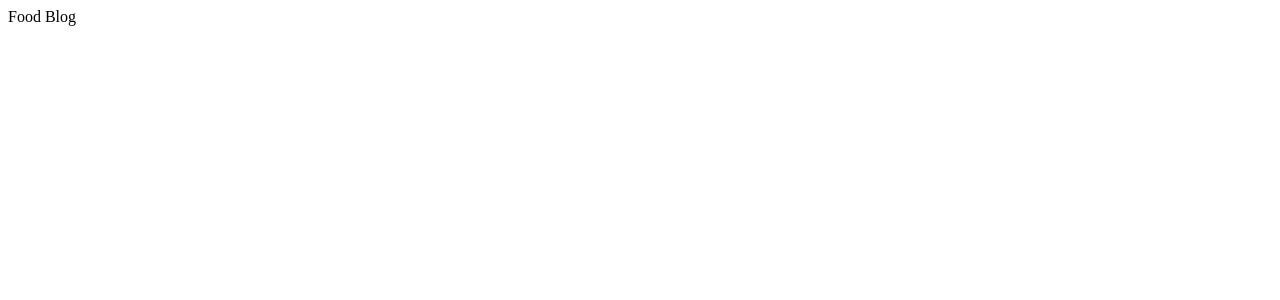
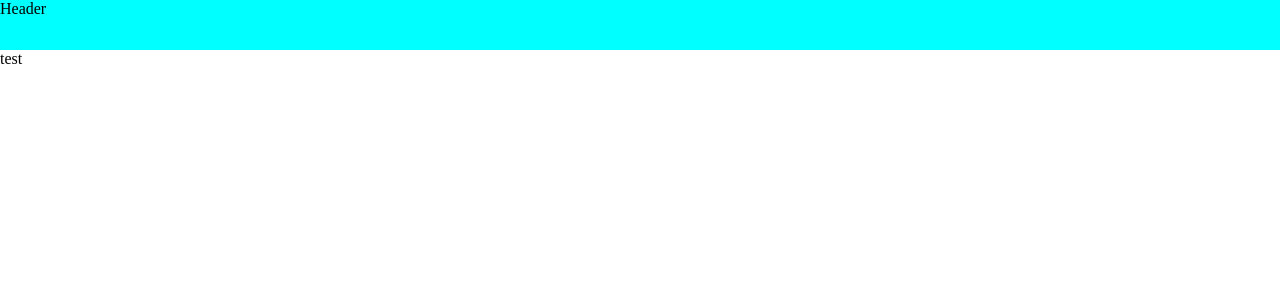
Before and after one commit to whitneyhessler14/food_blog, a React (Create React App) app: page / in a window 1280 px wide. Shown: the top 300 px of the page. Built offline with nearby package versions, Linux system fonts and the light colour scheme.

Commit message:
initial header component created

```diff
--- a/public/index.html
+++ b/public/index.html
@@ -8,10 +8,14 @@
       name="description"
       content="Web site created using create-react-app"
     />
-    <link rel="preconnect" href="https://fonts.googleapis.com">
-<link rel="preconnect" href="https://fonts.gstatic.com" crossorigin>
-<link href="https://fonts.googleapis.com/css2?family=Josefin+Slab:wght@100;200;300;400;500;600;700&family=Lora:ital,wght@1,400;1,500;1,600;1,700&display=swap" rel="stylesheet">
-    <title>Food Blog</title>
+    <link
+      href="https://fonts.googleapis.com/css2?family=Josefin+Slab:wght@100;200;300;400;500;600;700&family=Lora:ital,wght@1,400;1,500;1,600;1,700&display=swap" rel="stylesheet">
+    <style>
+      *{
+      margin: 0;
+      }
+    </style>
+      <title>Food Blog</title>
   </head>
   <body>
     <noscript>You need to enable JavaScript to run this app.</noscript>
--- a/src/App.js
+++ b/src/App.js
@@ -1,10 +1,11 @@
-
+import Header from "./components/header/Header";
 
 function App() {
   return (
-    <div className="App">
-      Food Blog
-    </div>
+    <>
+      <Header/>
+      <p>test</p>
+    </>
   );
 }
 
--- /dev/null
+++ b/src/components/header/Header.css
@@ -0,0 +1,7 @@
+.header{
+    width: 100%;
+    height: 50px;
+    background-color: aqua;
+    position: sticky;
+    top: 0;
+}
--- /dev/null
+++ b/src/components/header/Header.jsx
@@ -0,0 +1,9 @@
+import "./Header.css"
+
+export default function Header() {
+    return (
+        <div className="header">
+            Header
+        </div>
+    )
+    }
```
